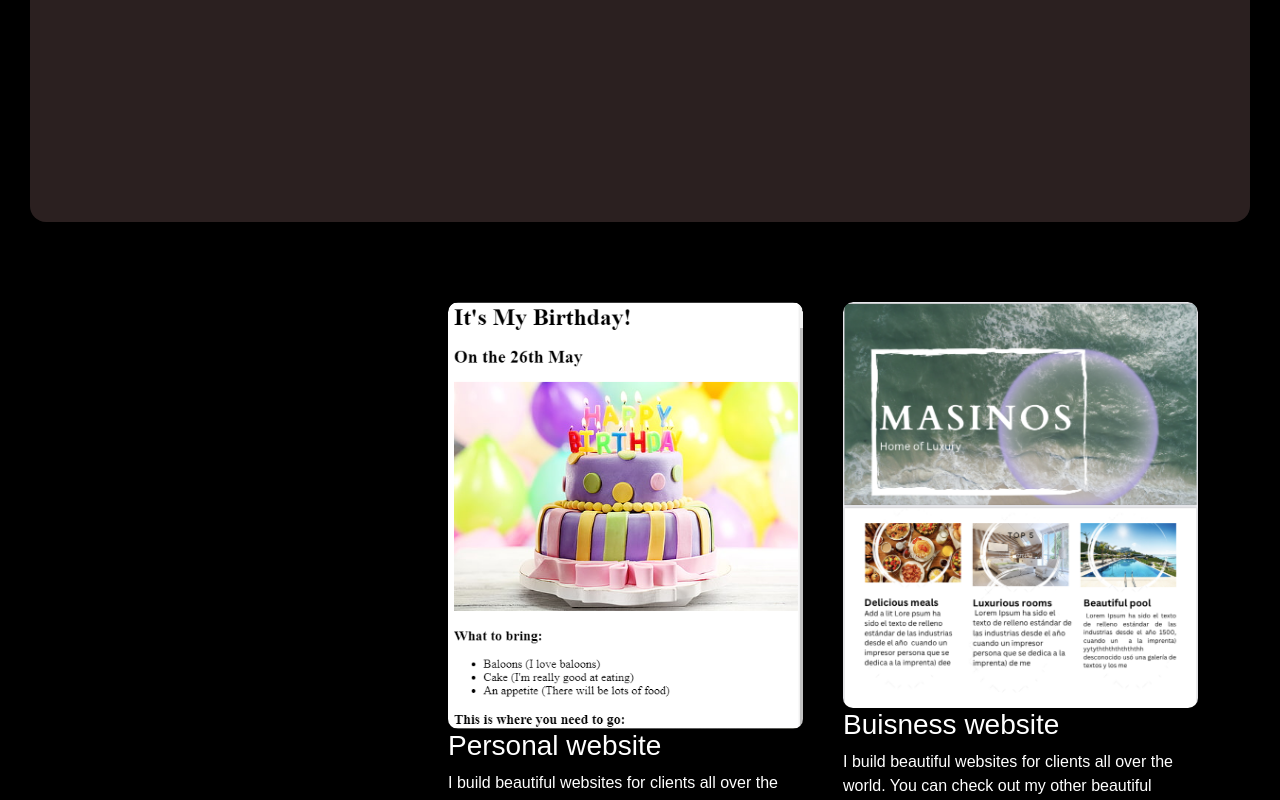
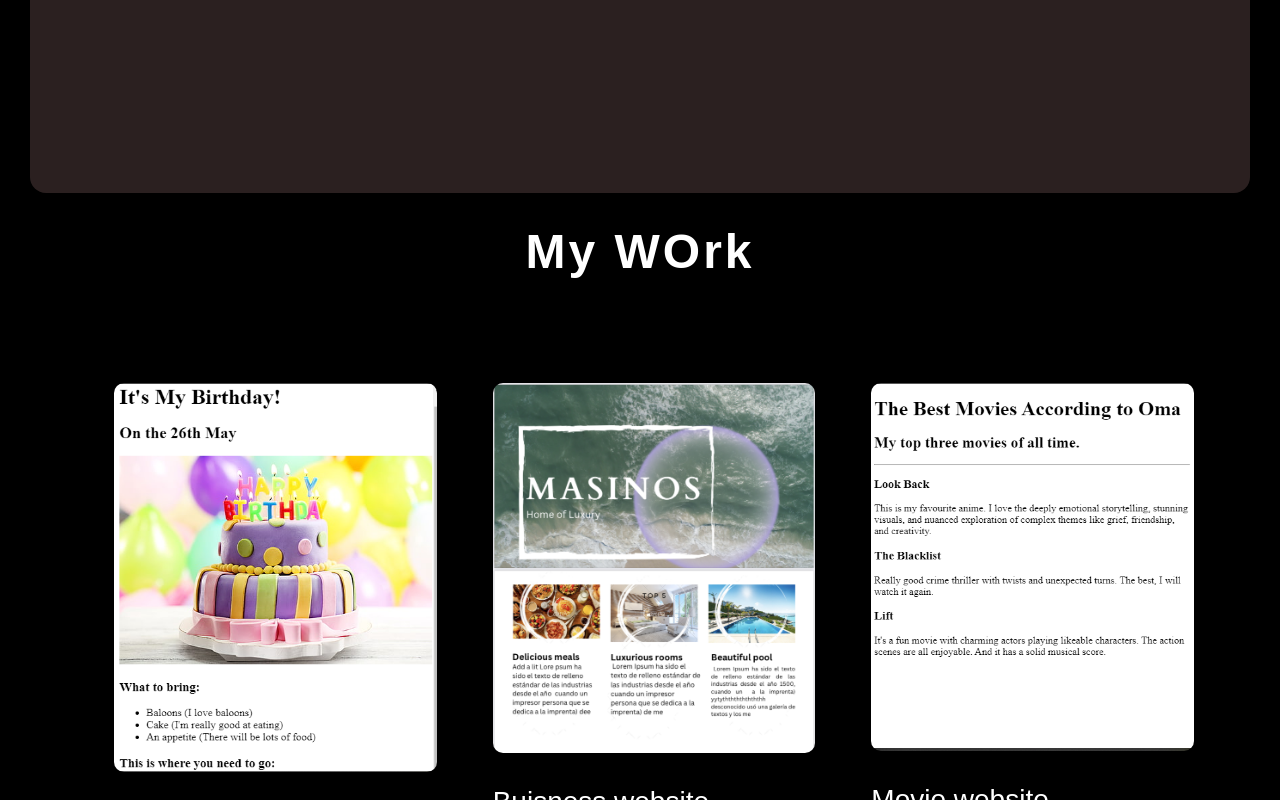
Before and after one commit to Tectardev/html-portfolio-1, a plain HTML site: page index.html in a window 1280 px wide. Shown: the part 2000-2800 px from the top of the page. Drawn offline with nearby package versions, Linux system fonts and the light colour scheme.

Commit message:
last fork on requirement

```diff
--- a/index.html
+++ b/index.html
@@ -79,11 +79,12 @@
     </div>
     <!-----------portfolio---------->
     <div id="portfolio">
+        <h1 class="sub-title">My WOrk</h1>
         <div class="container">
-            <h1 class="sub-title">My WOrk</h1>
+
             <div class="work-list">
                 <div class="work">
-                    <img src="./birthday invite.png" alt="birthday invite"/>
+                    <img src="./birthday invite.png" alt="birthday invite" width="480" height="578"/>
                     <div class="layer">
                         <h3>Personal website</h3>
                         <p>I build beautiful websites for clients all over the world.
@@ -91,7 +92,7 @@
                       </div>
                 </div>
                 <div class="work">
-                    <img src="./new ms.png" alt="canva design"/>
+                    <img src="./new ms.png" alt="canva design" width="750" height="1334"/>
                     <div class="layer">
                       <h3>Buisness website</h3>
                       <p>I build beautiful websites for clients all over the world.
@@ -99,7 +100,7 @@
                     </div>
                 </div>
                 <div class="work">
-                    <img src="./movie ranking.png" alt="movie ranking"/>
+                    <img src="./movie ranking.png" alt="movie ranking" width="510" height="582"/>
                     <div class="layer">
                         <h3>Movie website</h3>
                         <p>I build beautiful websites for clients all over the world.
@@ -114,8 +115,9 @@
 
     <!---------Contact----------->
     <div id="contact">
+         <h1 class="sub-title">Contact Me</h1>
         <div class="container">
-            <h1 class="sub-title">Contact Me</h1>
+
             <div class="row">
                 <div class="contact-left">
                     <p><svg xmlns="http://www.w3.org/2000/svg" width="16" height="16" fill="currentColor" class="bi bi-send-exclamation" viewBox="0 0 16 16">
--- a/styles.css
+++ b/styles.css
@@ -134,34 +134,46 @@ nav ul li a{
     display: inline-block;
 }
 .services-list div:hover{
-    background: rgb(11, 71, 109);
+    background: rgb(52, 115, 155);
     transform: translateY(-10px);
     color: aliceblue;
 }
 /*----------portfolio----------*/
 #porfolio{
-    padding: 50px 0;
+    padding: 50px;
 }
 .work-list{
     display:grid;
-    grid-template-columns: repeat(auto-fit, minmax(250px,1fr));
-    grid-gap: 40px;
+    grid-template-columns:1fr 1fr 1fr;
+    grid-gap: 20px;
     margin-top: 50px;
 }
 .work{
-    border-radius: 10px;
+    /* border-radius: 10px; */
     position: relative;
     overflow: hidden;
+    width: 100%;
 }
 .work img{
-    width: 100%;
+    width: 90%;
+    height: auto;
     border-radius: 10px;
     display: block;
     transition: transform 0.5s;
+    margin: 2rem;
 }
 
+.work .layer{
+    margin: 2rem;
+}
 
 /*---------contact--------*/
+.sub-title {
+  font-size: 3rem;
+}
+.row{
+    margin-left: 2rem;
+}
 .contact-left{
     flex-basis: 35%;
 }
@@ -203,12 +215,13 @@ form input, form textarea{
     border-radius: 6px;
 }
 form .btn2{
-    padding: 14px 60px;
-    font-size: 18px;
+    padding: 14px 30px;
+    font-size: 16px;
     margin-top: 20px;
     cursor: pointer;
     display: inline-block;
     background: lightskyblue;
+    border-radius: 8px;
 }
 .copyright{
     width: 100%;
```
